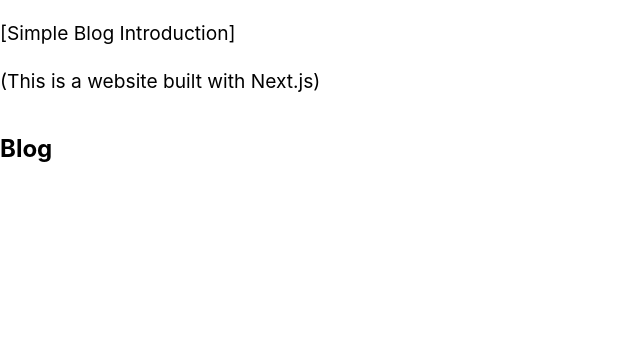
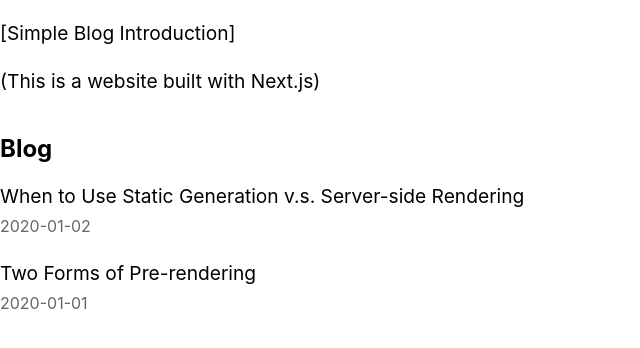
Before and after one commit to alkalisummer/nextjs-app, a Next.js app: page / in a window 1280 px wide. Shown: the top 348 px of the page, without its empty margins (0-640 px from the left). Built offline with nearby package versions, Linux system fonts and the light colour scheme.

Commit message:
getStaticProps 로 빌드할때 post 데이터를 미리 불러와서 pre-render

```diff
--- a/pages/index.tsx
+++ b/pages/index.tsx
@@ -1,10 +1,17 @@
 import Head from 'next/head';
-import { Inter } from 'next/font/google';
 import homeStyles from '../styles/Home.module.css';
+import { GetStaticProps, NextPage } from 'next';
+import { getSortedPostsData } from '../lib/posts';
 
-const inter = Inter({ subsets: ['latin'] });
-
-function Home() {
+const Home = ({
+  allPostsData,
+}: {
+  allPostsData: {
+    date: string;
+    title: string;
+    id: string;
+  }[];
+}) => {
   console.log(process.cwd());
   console.log(__dirname);
   return (
@@ -18,10 +25,29 @@
       </section>
       <section className={`${homeStyles.headingMd} ${homeStyles.padding1px}`}>
         <h2 className={homeStyles.headingLg}>Blog</h2>
-        <ul className={homeStyles.list}></ul>
+        <ul className={homeStyles.list}>
+          {allPostsData.map(({ id, title, date }) => (
+            <li
+              className={homeStyles.listItem}
+              key={id}>
+              <a>{title}</a>
+              <br />
+              <small className={homeStyles.lightText}>{date}</small>
+            </li>
+          ))}
+        </ul>
       </section>
     </div>
   );
-}
+};
 
 export default Home;
+
+export const getStaticProps: GetStaticProps = async () => {
+  const allPostsData = getSortedPostsData();
+  return {
+    props: {
+      allPostsData,
+    },
+  };
+};
--- a/styles/Home.module.css
+++ b/styles/Home.module.css
@@ -1,10 +1,17 @@
-.headingMd {
-  font-size: 1.2rem;
-  line-height: 1.5;
+.heading2Xl {
+  font-size: 2.5rem;
+  line-height: 1.2;
+  font-weight: 800;
+  letter-spacing: -0.05rem;
+  margin: 1rem 0;
 }
 
-.padding1px {
-  padding-top: 1px;
+.headingXl {
+  font-size: 2rem;
+  line-height: 1.3;
+  font-weight: 800;
+  letter-spacing: -0.05rem;
+  margin: 1rem 0;
 }
 
 .headingLg {
@@ -13,8 +20,33 @@
   margin: 1rem 0;
 }
 
+.headingMd {
+  font-size: 1.2rem;
+  line-height: 1.5;
+}
+
+.borderCircle {
+  border-radius: 9999px;
+}
+
+.colorInherit {
+  color: inherit;
+}
+
+.padding1px {
+  padding-top: 1px;
+}
+
 .list {
   list-style: none;
   padding: 0;
   margin: 0;
 }
+
+.listItem {
+  margin: 0 0 1.25rem;
+}
+
+.lightText {
+  color: #666;
+}
```
